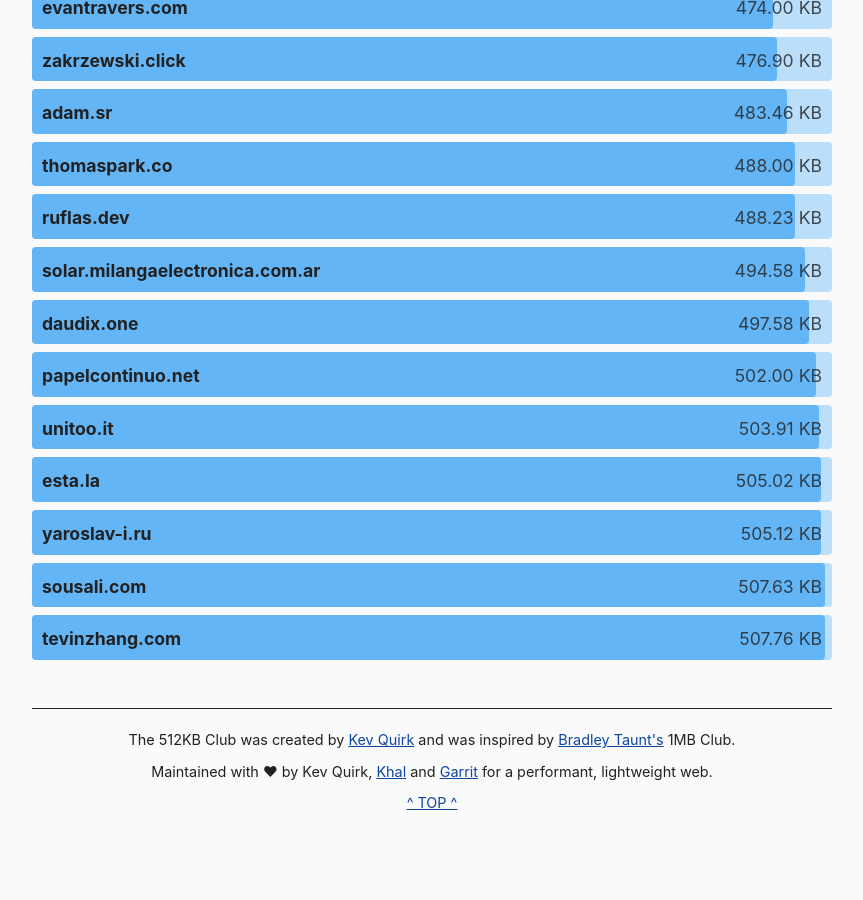
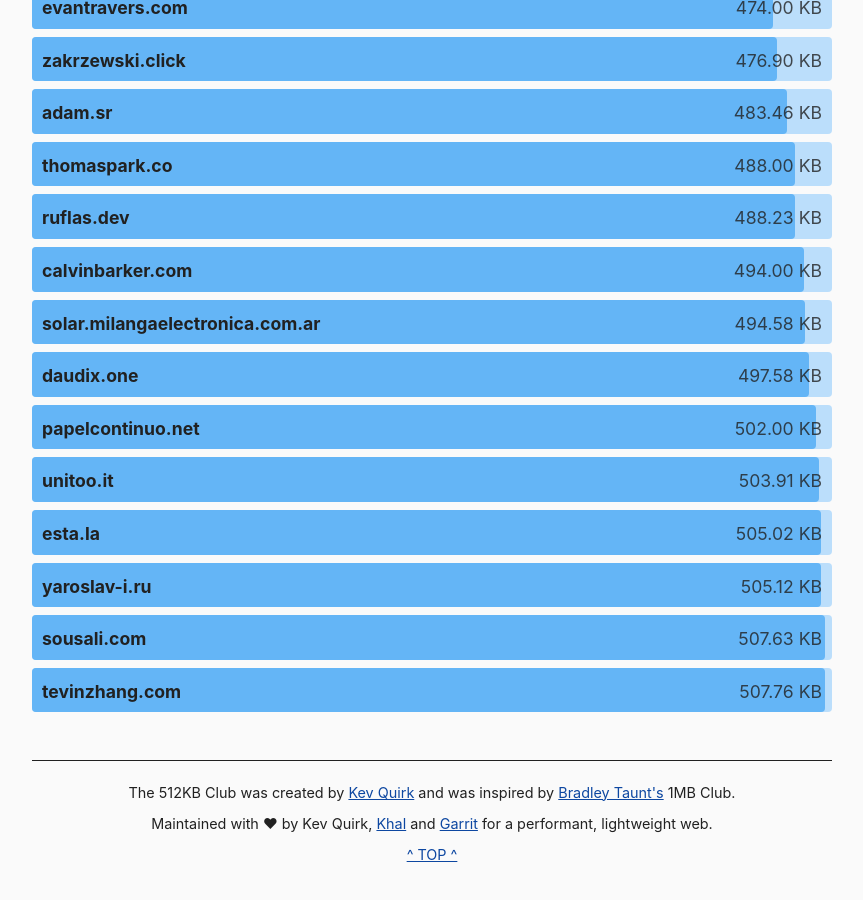
Before and after one commit to kevquirk/512kb.club, a Jekyll site: the page built from index.md, in a window 1280 px wide and 900 px high, scrolled down 45252 px. Shown: the whole window, without its empty margins (208-1071 px from the left). Built offline with Jekyll 4.4.1, drawn with Linux system fonts in a browser that asks for light colours; before the commit the page ends 46127 px from its top, so only the background shows below that.

Commit message:
Adding calvinbarker.com

```diff
--- a/_data/sites.yml
+++ b/_data/sites.yml
@@ -693,6 +693,11 @@
   size: 207.22
   last_checked: 2025-05-18
 
+- domain: calvinbarker.com
+  url: https://calvinbarker.com/
+  size: 494
+  last_checked: 2025-07-19
+
 - domain: canistop.net
   url: https://canistop.net/
   size: 258.23
```
